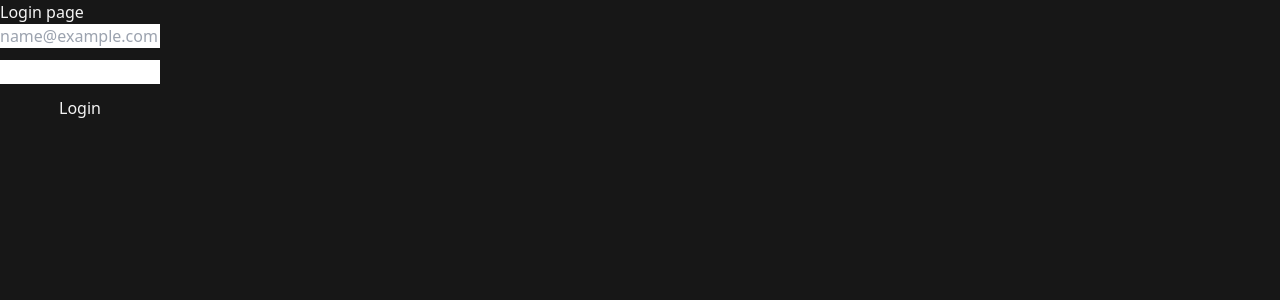
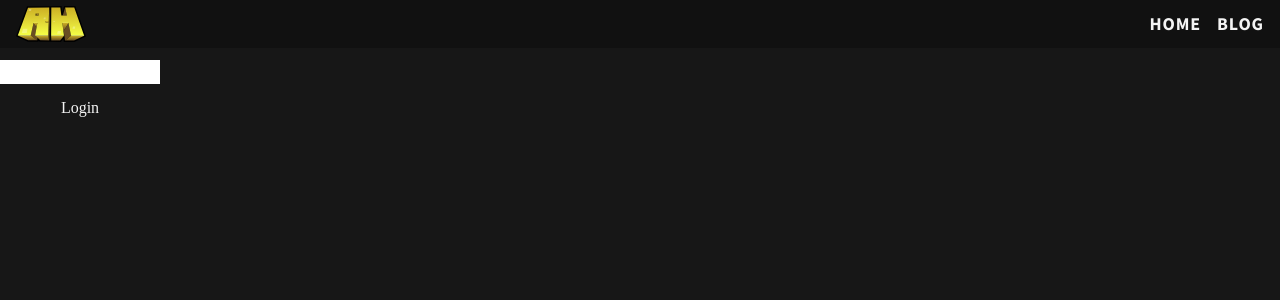
Before and after one commit to vladokuskov/rhcraft, a Next.js app: page /login in a window 1280 px wide. Shown: the top 300 px of the page. Built offline with nearby package versions, Linux system fonts and the light colour scheme; no server answers.

Commit message:
added navbar

```diff
--- a/app/globals.css
+++ b/app/globals.css
@@ -1,6 +1,12 @@
 @tailwind base;
 @tailwind components;
 @tailwind utilities;
+
+@layer base {
+  html {
+    -webkit-tap-highlight-color: transparent;
+  }
+}
 
 :root {
   background-color: #171717;
--- a/app/layout.tsx
+++ b/app/layout.tsx
@@ -2,6 +2,7 @@ import { siteConfig } from '@/config/site'
 import './globals.css'
 import localFont from 'next/font/local'
 import { Inter, Roboto, Source_Sans_Pro } from 'next/font/google'
+import { NavBar } from '@/components/navbar/navbar'
 
 const roboto = Roboto({
   weight: ['300', '400', '500', '700'],
@@ -67,6 +68,7 @@ export default function RootLayout({
       <body
         className={`${fontTabloidScuzzball.variable} ${sourceSansPro.variable} ${inter.variable} ${roboto.variable}`}
       >
+        <NavBar />
         {children}
       </body>
     </html>
--- /dev/null
+++ b/components/navbar/nav-menu.tsx
@@ -0,0 +1,50 @@
+import { usePathname } from 'next/navigation'
+import { FontAwesomeIcon } from '@fortawesome/react-fontawesome'
+import {
+  faBars,
+  faClose,
+  faAngleRight,
+} from '@fortawesome/free-solid-svg-icons'
+import { useEffect, useRef } from 'react'
+import { useClickOutside } from '@/hooks/useClickOutside'
+import { NavigationLink } from '../navigation-link'
+
+const NavBarMenu = () => {
+  const pathname = usePathname()
+  const NavBarMenuRef = useRef<HTMLDivElement>(null)
+
+  const [isMenuOpen, setIsMenuOpen] = useClickOutside(NavBarMenuRef, false)
+
+  useEffect(() => {
+    setIsMenuOpen(false)
+  }, [pathname])
+
+  return (
+    <div
+      className="hidden max-sm:flex items-center justify-center"
+      ref={NavBarMenuRef}
+    >
+      <button
+        className="text-white-100 hover:text-gray-300 focus:text-gray-300 hover:transition-colors"
+        title="Menu"
+        onClick={() => setIsMenuOpen((prev) => !prev)}
+      >
+        <FontAwesomeIcon icon={!isMenuOpen ? faBars : faClose} size="2x" />
+      </button>
+      {isMenuOpen && (
+        <div className="absolute m-auto left-0 right-0 w-full bg-zinc-700 p-3 py-6 top-12 flex flex-col gap-5 tap">
+          <div className="flex flex-col gap-4 w-full px-3">
+            <NavigationLink destination="/" title="HOME" icon={faAngleRight} />
+            <NavigationLink
+              destination="/blog"
+              title="BLOG"
+              icon={faAngleRight}
+            />
+          </div>
+        </div>
+      )}
+    </div>
+  )
+}
+
+export { NavBarMenu }
--- /dev/null
+++ b/components/navbar/navbar.tsx
@@ -0,0 +1,31 @@
+'use client'
+
+import Image from 'next/image'
+import Link from 'next/link'
+import { NavBarMenu } from './nav-menu'
+import { NavigationLink } from '../navigation-link'
+
+const NavBar = () => {
+  return (
+    <nav className="flex bg-gray-960 h-12 items-center w-full fixed ">
+      <div className="flex w-full max-w-[80rem] mx-auto my-0 justify-between items-center px-4 ">
+        <Link href="/" className="flex items-center" title="Home">
+          <Image
+            src="/logo.svg"
+            alt="Picture of logo"
+            width={70}
+            height={10}
+            priority
+          />
+        </Link>
+        <div className="flex items-center justify-center gap-4 max-sm:hidden">
+          <NavigationLink destination="/" title="HOME" />
+          <NavigationLink destination="/blog" title="BLOG" />
+        </div>
+        <NavBarMenu />
+      </div>
+    </nav>
+  )
+}
+
+export { NavBar }
--- /dev/null
+++ b/components/navigation-link.tsx
@@ -0,0 +1,42 @@
+'use client'
+
+import { FontAwesomeIcon } from '@fortawesome/react-fontawesome'
+import Link from 'next/link'
+import { usePathname } from 'next/navigation'
+import { IconDefinition } from '@fortawesome/free-regular-svg-icons'
+
+type NavigationLink = {
+  title: string
+  destination: string
+  variant?: 'nav'
+  icon?: IconDefinition
+}
+
+const NavigationLink = ({
+  title,
+  destination,
+  variant = 'nav',
+  icon,
+}: NavigationLink) => {
+  const pathname = usePathname()
+
+  return (
+    <Link
+      href={destination}
+      title={title}
+      aria-disabled={variant === 'nav' && pathname === destination}
+      className={`w-full inline-flex justify-between items-center text-white-100 font-sans font-bold tracking-wider hover:text-gray-300 focus:text-gray-300 hover:transition-colors aria-disabled:text-gray-400 ${
+        variant === 'nav' && pathname === destination && 'cursor-default'
+      } ${variant === 'nav' && 'text-lg'}`}
+    >
+      {title}
+      {icon && (
+        <span>
+          <FontAwesomeIcon icon={icon} />
+        </span>
+      )}
+    </Link>
+  )
+}
+
+export { NavigationLink }
--- a/config/site.ts
+++ b/config/site.ts
@@ -1,10 +1,10 @@
-import { SiteConfig } from '@/types/global/siteConfig.types';
+import { SiteConfig } from '@/types/global/siteConfig.types'
 
 export const siteConfig: SiteConfig = {
   name: 'rhcraft',
-  description: 'Website for minecraft server',
+  description: 'RHCraft - private minecraft server',
   url: 'https://rhcraft.vercel.app',
   links: {
     github: 'https://github.com/swappnet/rhcraft',
   },
-};
+}
--- /dev/null
+++ b/hooks/useClickOutside.tsx
@@ -0,0 +1,24 @@
+import { RefObject, useEffect, useState } from 'react';
+
+export const useClickOutside = <T extends HTMLElement>(
+  ref: RefObject<T>,
+  initialState: boolean
+) => {
+  const [isOpen, setIsOpen] = useState(initialState);
+
+  useEffect(() => {
+    const handleClickOutside = (event: MouseEvent) => {
+      if (ref.current && !ref.current.contains(event.target as Node)) {
+        setIsOpen(false);
+      }
+    };
+
+    document.addEventListener('mousedown', handleClickOutside);
+
+    return () => {
+      document.removeEventListener('mousedown', handleClickOutside);
+    };
+  }, [ref]);
+
+  return [isOpen, setIsOpen] as const;
+};
--- a/tailwind.config.js
+++ b/tailwind.config.js
@@ -6,7 +6,25 @@ module.exports = {
     './app/**/*.{js,ts,jsx,tsx,mdx}',
   ],
   theme: {
-    extend: {},
+    extend: {
+      backgroundColor: {
+        gray: {
+          960: '#111111',
+        },
+      },
+      color: {
+        white: {
+          100: 'F4F4F4',
+        },
+      },
+      fontFamily: {
+        sans: ['var(--font-source-sans-pro)'],
+        serif: ['var(--font-inter)'],
+      },
+      screens: {
+        sm: '640px',
+      },
+    },
   },
   plugins: [],
-};
+}
```
Also changed, not shown: public/logo.svg (added).
